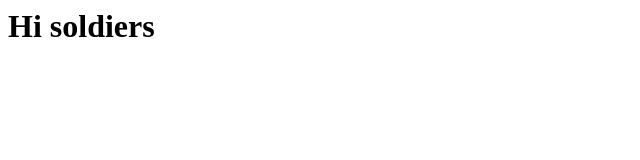
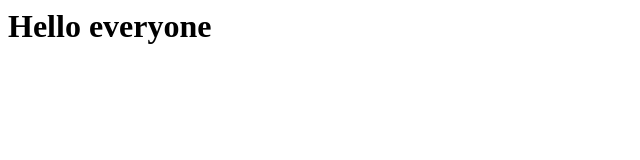
Before and after one commit to harishs2312/sample, a plain HTML site: page index.html in a window 1280 px wide. Shown: the whole page, without its empty margins (0-640 px from the left). Drawn offline with Linux system fonts and the light colour scheme.

Commit message:
fix: changed the intro

```diff
--- a/index.html
+++ b/index.html
@@ -19,5 +19,5 @@
 
         <script src="" async defer></script>
     </body>
-    <h1>Hi soldiers</h1>
+    <h1>Hello everyone</h1>
 </html>
```
Also changed, not shown: 1 other file.
